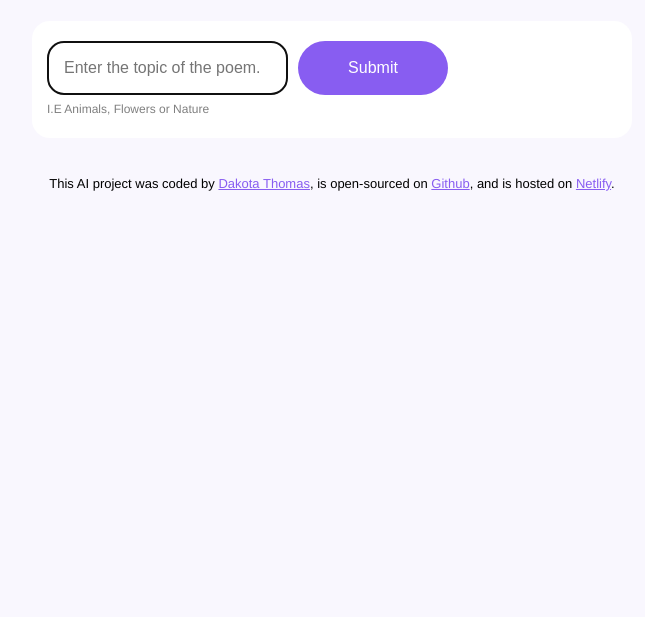
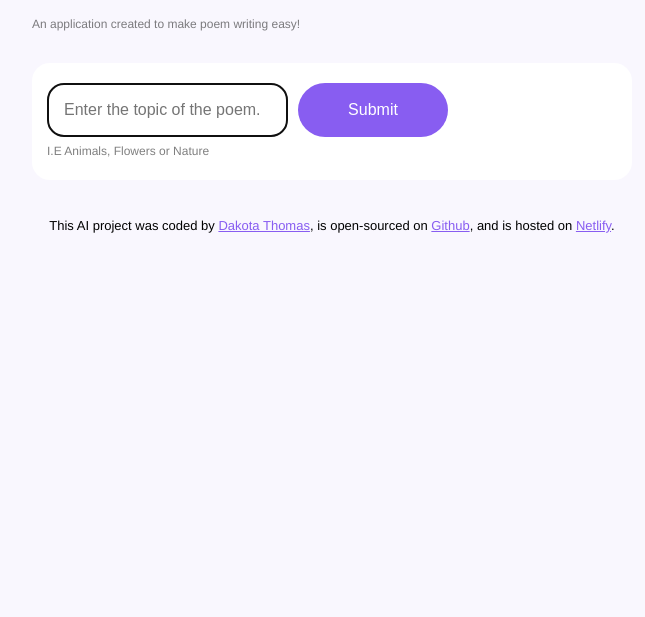
Before and after one commit to sooonotkota/KotasAiPoem, a plain HTML site: page Index.html in a window 1280 px wide. Shown: the part 183-800 px from the top of the page, without its empty margins (308-953 px from the left). Drawn offline with nearby package versions, Linux system fonts and the light colour scheme.

Commit message:
adding a sub heading

```diff
--- a/Index.html
+++ b/Index.html
@@ -14,6 +14,7 @@
     <div class="container">
         <header>
             <h1>AI Poem Generator</h1>
+            <div class="hint">An application created to make poem writing easy!</div>
         </header>
         <main>
             <div class=" form-container">
```
